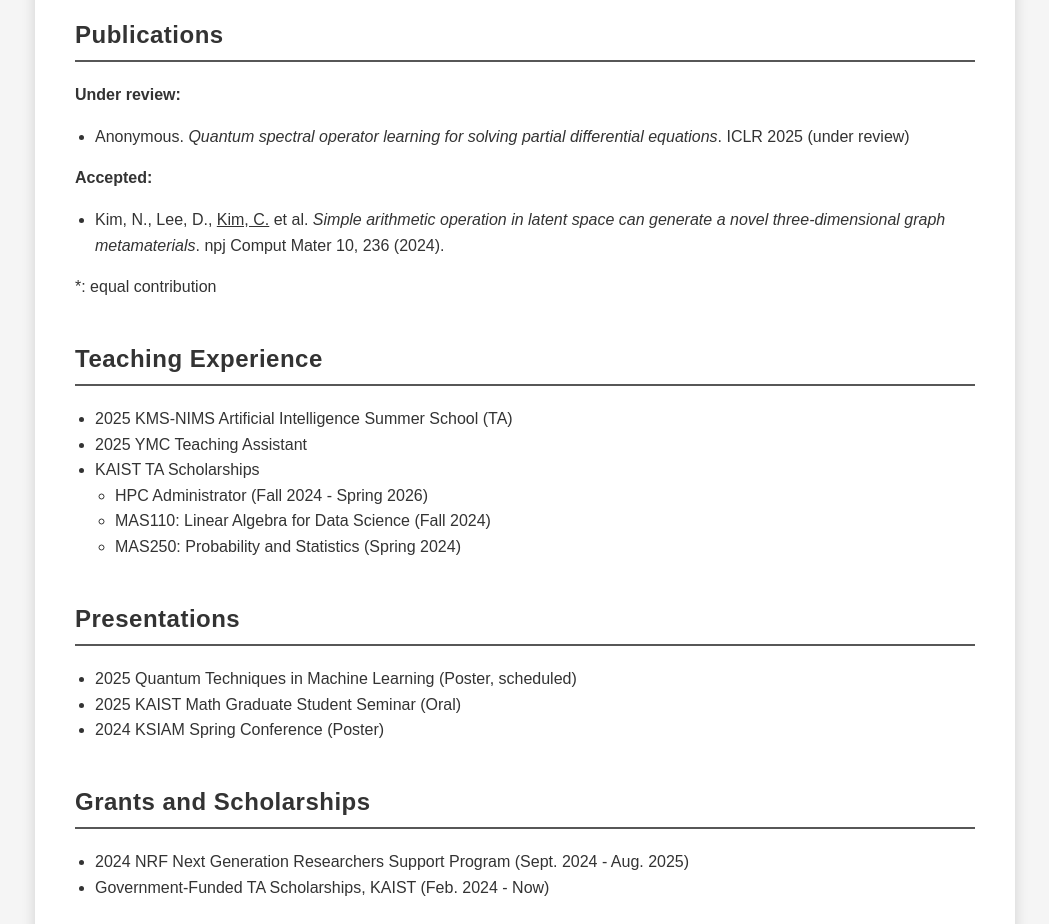
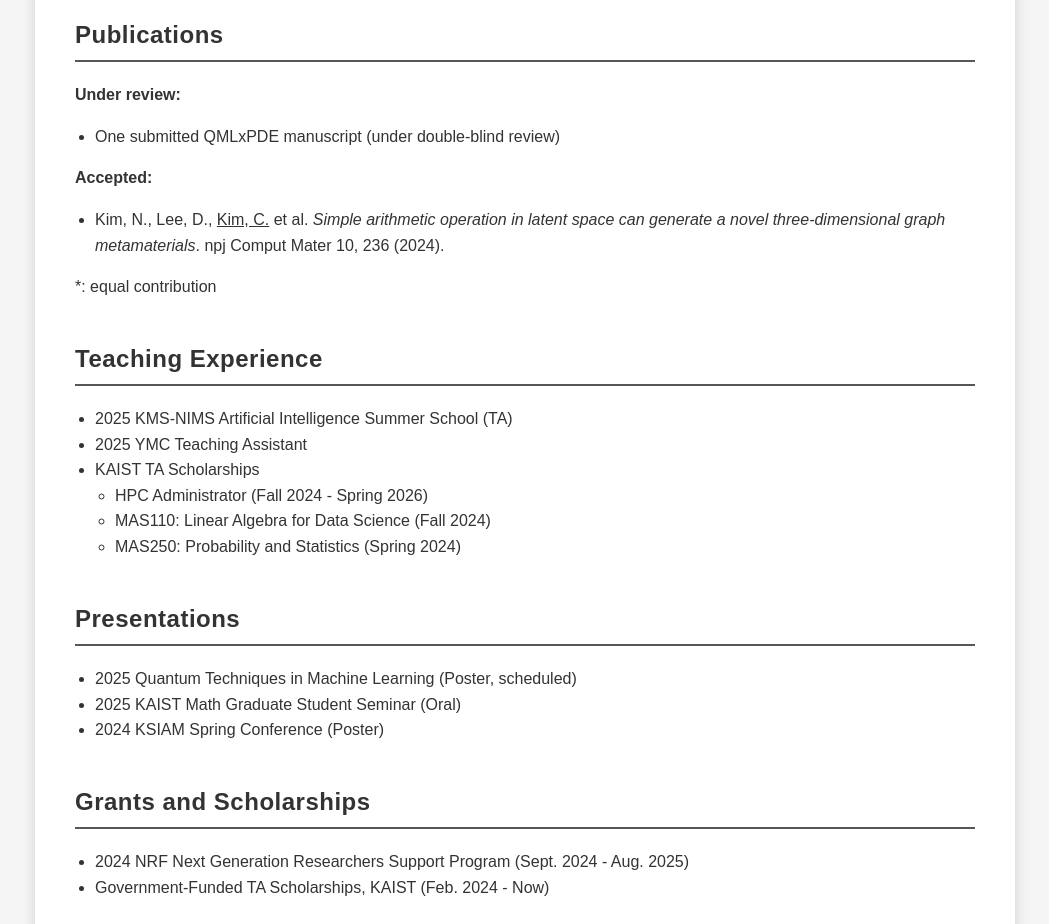
Before and after one commit to chanyoung4math/chanyoung4math.github.io, a plain HTML site: page index.html in a window 1280 px wide. Shown: the part 1080-2004 px from the top of the page, without its empty margins (115-1164 px from the left). Drawn offline with Linux system fonts and the light colour scheme.

Commit message:
Update index.html

```diff
--- a/index.html
+++ b/index.html
@@ -85,7 +85,7 @@
     <h2>Publications</h2>
     <p><b>Under review:</b></p>
     <ul>
-      <li>Anonymous. <i>Quantum spectral operator learning for solving partial differential equations</i>. ICLR 2025 (under review)</li>
+      <li>One submitted QMLxPDE manuscript (under double-blind review)</li>
     </ul>
     <p><b>Accepted:</b></p>
     <ul>
```
